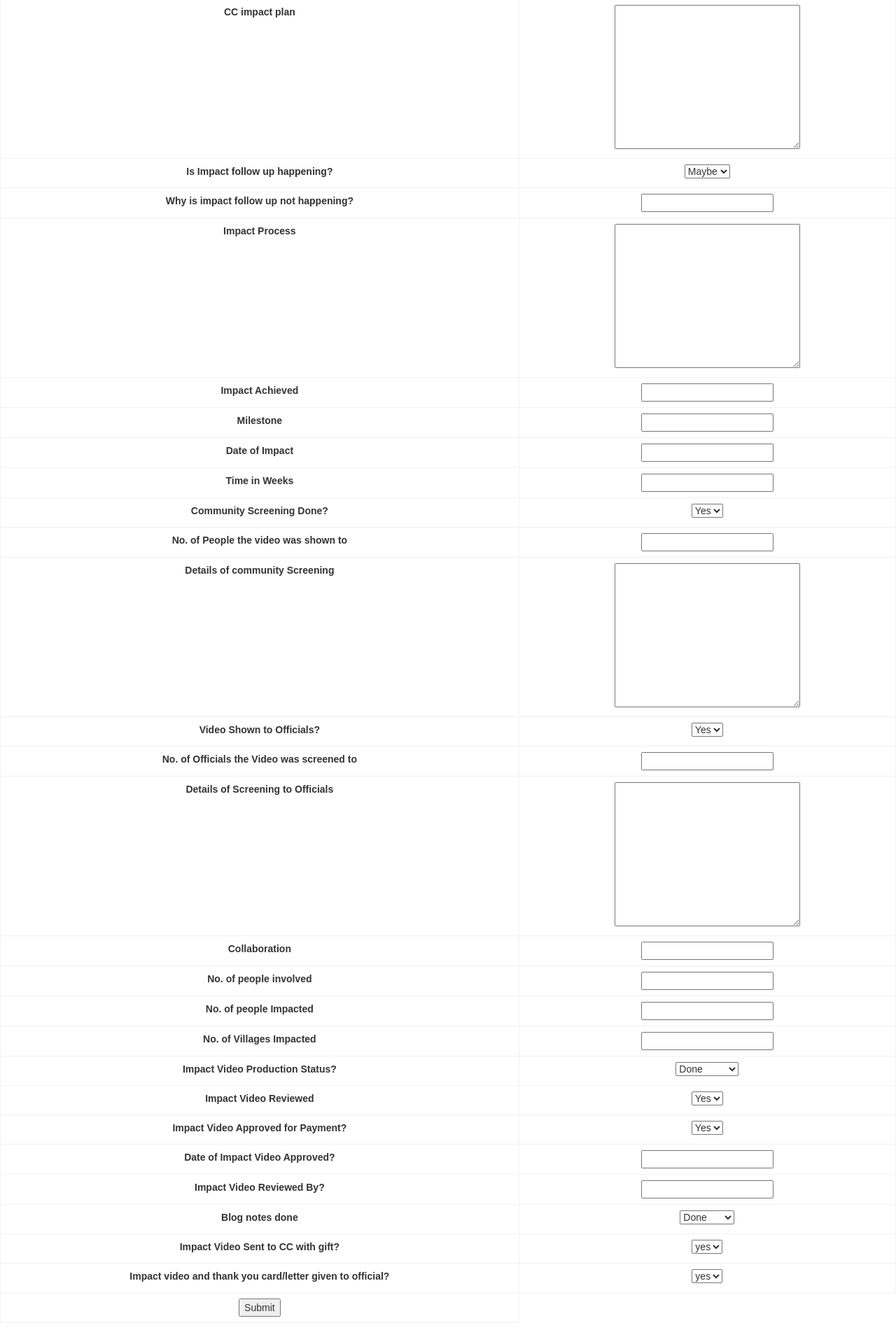
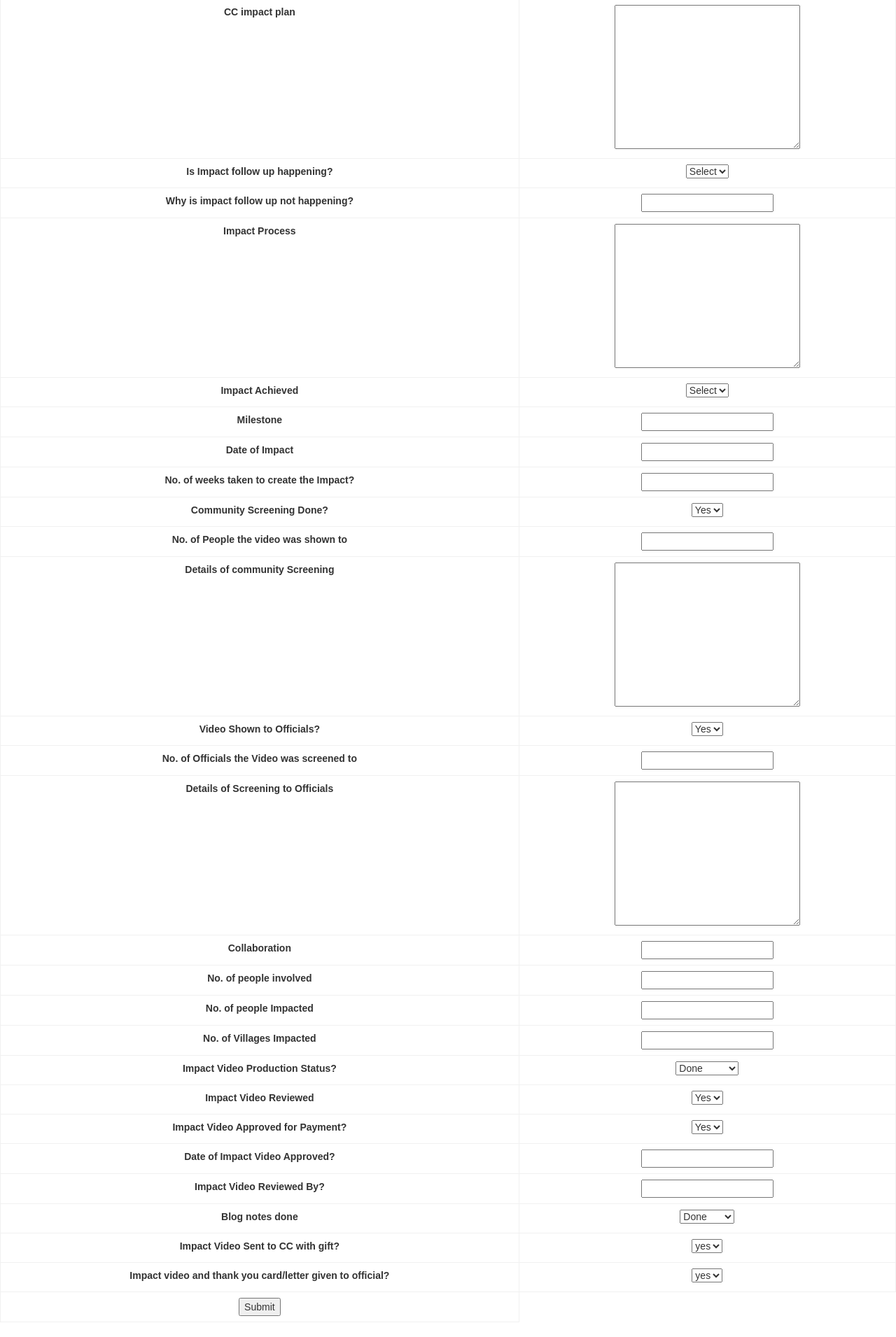
Before and after one commit to Jaaga/videovol, a PHP site: page /impacteditor.php?un=1 in a window 1280 px wide. Shown: the part 155-2066 px from the top of the page at 70% size. After the commit the page ends 2045 px from the top, so only its background shows below. Run offline with PHP 8.4, Linux system fonts and the light colour scheme; data that the repository does not hold is empty; some libraries are stand-ins or nearby versions.

Commit message:
fixed #56

```diff
--- a/public/impacteditor.php
+++ b/public/impacteditor.php
@@ -56,9 +56,9 @@ $IData = getImpactDataByUniqueNumber($un);
 			<td>
 			<select type="text" name="impactfollowup">
 <?php $followup = $IData['impactfollowuphappening']; ?>
-				<option value="Maybe"
-<?php if (strcmp($followup, "Maybe") == 0) echo " selected "; ?>
-							           >Maybe</option>
+				<option value="Select"
+<?php if (strcmp($followup, "Select") == 0) echo " selected "; ?>
+							           >Select</option>
 				<option value="Yes"
 <?php if (strcmp($followup, "Yes") == 0) echo " selected "; ?>
 									   >Yes</option>
@@ -78,66 +78,66 @@ $IData = getImpactDataByUniqueNumber($un);
 			</td>
 		</tr>
 		<tr>
-			<td valign="top">
+		<td valign="top">
 				<label for="impact-process">Impact Process</label>
 			</td>
 			<td>
 				<textarea name="impact-process" id="" cols="30" rows="10" > <?php echo $IData['impactprocess']; ?> </textarea>
 			</td>
 		</tr>
-		<tr>
-			<td valign="top">
+<!-- 		<tr>
+	<td valign="top">
+		<label for="impact-status">Impact Achieved</label>
+	</td>
+	<td>
+		<input type="text" name="impactachieved" value =<?php/* echo  $IData['impactachieved'];*/ ?> >
+	</td>
+</tr> -->
+
+				<tr valign="top">
+			<td>
 				<label for="impact-status">Impact Achieved</label>
 			</td>
 			<td>
-				<input type="text" name="impactachieved" value =<?php echo  $IData['impactachieved']; ?> >
+			<select type="text" name="impactachieved">
+<?php $achieved = $IData['impactachieved']; ?>
+				<option value="Select"
+<?php if (strcmp($achieved, "Select") == 0) echo " selected "; ?>
+							           >Select</option>
+				<option value="Yes"
+<?php if (strcmp($achieved, "Yes") == 0) echo " selected "; ?>
+									   >Yes</option>
+				<option value="No"
+<?php if (strcmp($achieved, "No") == 0) echo " selected "; ?>
+								       >No</option>
+			</select>
 			</td>
 		</tr>
-		<tr>
-			<td valign="top">
-				<label for="milestone">Milestone</label>
-			</td>
-			<td>
-				<input type="text" name="milestone" value =<?php echo $IData['milestone']; ?> >
-			</td>
+
+
+
+
+
+
+
+		<tr><td valign="top"><label for="milestone">Milestone</label></td>
+			<td><input type="text" name="milestone" value =<?php echo $IData['milestone']; ?> ></td>
 		</tr>
-		<tr>
-			<td valign="top">
-				<label for="date-of-impact">Date of Impact</label>
-			</td>
-			<td>
-				<input type="text" name="date-of-impact" class="datepick" value =<?php echo $IData['dateofimpact']; ?> >
-			</td>
+		<tr><td valign="top"><label for="date-of-impact">Date of Impact</label></td>
+			<td><input type="text" name="date-of-impact" class="datepick" value =<?php echo $IData['dateofimpact']; ?> ></td>
 		</tr>
-		<!--<tr>
-			<td valign="top">
-				<label for="reported-date-of-impact">Reported Date of Impact</label>
-			</td>
-			<td>
-				<input type="date" name="reported-date-of-impact">
-			</td>
-		</tr>-->
-		<tr>
-			<td valign="top">
-			    <label for="time-in-weeks">Time in Weeks</label>
-			</td>
-			<td>
-				<input type="number" min="0" name="time-in-weeks" value =<?php echo $IData['timetakenforimpact']; ?>>
-			</td>
+
+		<tr><td valign="top"><label for="time-in-weeks">No. of weeks taken to create the Impact?</label></td>
+			<td><input type="number" min="0" name="time-in-weeks" value =<?php echo $IData['timetakenforimpact']; ?>></td>
 		</tr>
-		<tr valign="top">
-			<td>
-				<label for="community-screening-done">Community Screening Done?</label>
-			</td>
-			<td>
-					<select type="text" name="CommunityScreeningDone">
+		<tr valign="top"><td><label for="community-screening-done">Community Screening Done?</label></td>
+			<td><select type="text" name="CommunityScreeningDone">
 						<?php $communityscreen = $IData['communityscreening']; ?>
 					<option value="Yes"
 					<?php if (strcmp($communityscreen, "Yes") == 0) echo " selected "; ?> >Yes</option>
 					<option value="No"
 					<?php if (strcmp($communityscreen, "No") == 0) echo " selected "; ?> >No</option>
-			</select>
-			</td>
+			</select></td>
 		</tr>
 		<tr>
 			<td valign="top">
```
